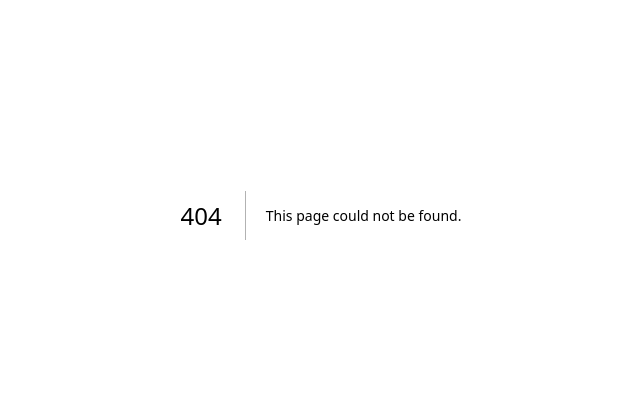
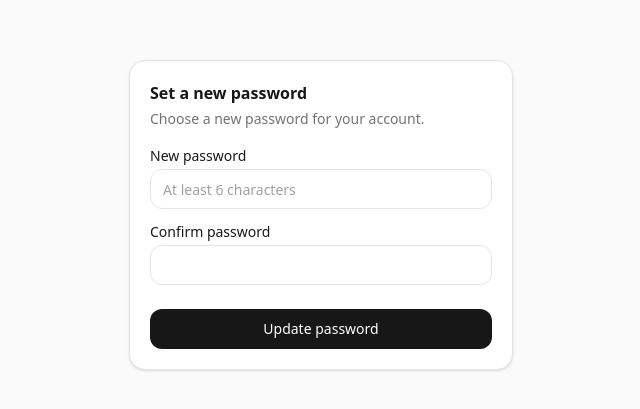
Before and after one commit to HasnainRaza16/FAST-NEXTCLASS, a Next.js app: page /auth/callback/reset-password in a window 1280 px wide. Before the commit this address had no page. Shown: the part 185-594 px from the top of the page, without its empty margins (319-959 px from the left). Built offline with nearby package versions, Linux system fonts and the light colour scheme.

Commit message:
Add reset-password page and fix redirect flow

```diff
--- /dev/null
+++ b/src/app/auth/callback/reset-password/page.tsx
@@ -0,0 +1,93 @@
+"use client";
+import { useState } from "react";
+import { useRouter } from "next/navigation";
+import { createClient } from "@/lib/supabase/client";
+import { Button } from "@/components/ui/button";
+import { Input } from "@/components/ui/input";
+import { Label } from "@/components/ui/label";
+import { Card, CardContent, CardHeader, CardTitle, CardDescription } from "@/components/ui/card";
+
+export default function ResetPasswordPage() {
+  const router = useRouter();
+  const [password, setPassword] = useState("");
+  const [confirmPassword, setConfirmPassword] = useState("");
+  const [error, setError] = useState<string | null>(null);
+  const [loading, setLoading] = useState(false);
+  const [done, setDone] = useState(false);
+
+  async function handleSubmit(e: React.FormEvent) {
+    e.preventDefault();
+    setError(null);
+
+    if (password.length < 6) {
+      setError("Password must be at least 6 characters.");
+      return;
+    }
+    if (password !== confirmPassword) {
+      setError("Passwords do not match.");
+      return;
+    }
+
+    setLoading(true);
+    const supabase = createClient();
+    const { error } = await supabase.auth.updateUser({ password });
+    setLoading(false);
+
+    if (error) {
+      setError(error.message);
+      return;
+    }
+
+    setDone(true);
+    setTimeout(() => {
+      router.push("/dashboard");
+      router.refresh();
+    }, 1500);
+  }
+
+  return (
+    <div className="flex min-h-screen items-center justify-center bg-neutral-50 px-4 dark:bg-neutral-950">
+      <Card className="w-full max-w-sm">
+        <CardHeader>
+          <CardTitle>Set a new password</CardTitle>
+          <CardDescription>Choose a new password for your account.</CardDescription>
+        </CardHeader>
+        <CardContent>
+          {done ? (
+            <p className="text-sm text-neutral-600 dark:text-neutral-300">
+              Password updated. Redirecting you to your dashboard…
+            </p>
+          ) : (
+            <form onSubmit={handleSubmit} className="flex flex-col gap-4">
+              <div className="flex flex-col gap-1.5">
+                <Label htmlFor="password">New password</Label>
+                <Input
+                  id="password"
+                  type="password"
+                  required
+                  value={password}
+                  onChange={(e) => setPassword(e.target.value)}
+                  placeholder="At least 6 characters"
+                />
+              </div>
+              <div className="flex flex-col gap-1.5">
+                <Label htmlFor="confirmPassword">Confirm password</Label>
+                <Input
+                  id="confirmPassword"
+                  type="password"
+                  required
+                  value={confirmPassword}
+                  onChange={(e) => setConfirmPassword(e.target.value)}
+                />
+              </div>
+              {error && <p className="text-sm text-red-600">{error}</p>}
+              <Button type="submit" disabled={loading} className="mt-2">
+                {loading ? "Updating…" : "Update password"}
+              </Button>
+            </form>
+          )}
+        </CardContent>
+      </Card>
+    </div>
+  );
+}
--- a/src/app/forgot-password/page.tsx
+++ b/src/app/forgot-password/page.tsx
@@ -19,7 +19,7 @@ export default function ForgotPasswordPage() {
     setError(null);
     const supabase = createClient();
     const { error } = await supabase.auth.resetPasswordForEmail(email, {
-      redirectTo: `${window.location.origin}/auth/callback?next=/dashboard/profile`,
+      redirectTo: `${window.location.origin}/auth/callback?next=/auth/reset-password`,
     });
     setLoading(false);
     if (error) {
```
Also changed, not shown: 1 other file (tests, documents, lock files or other folders).
